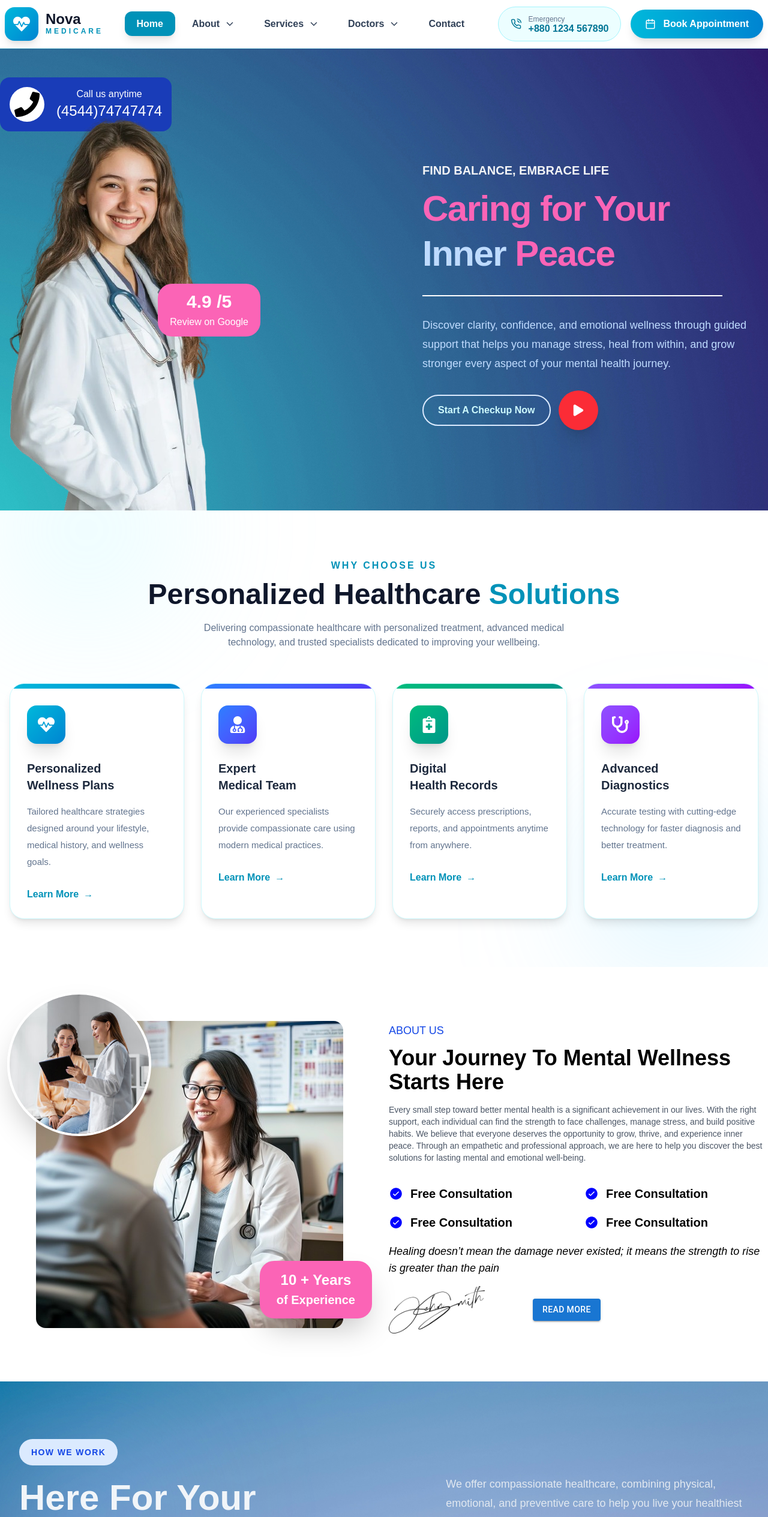
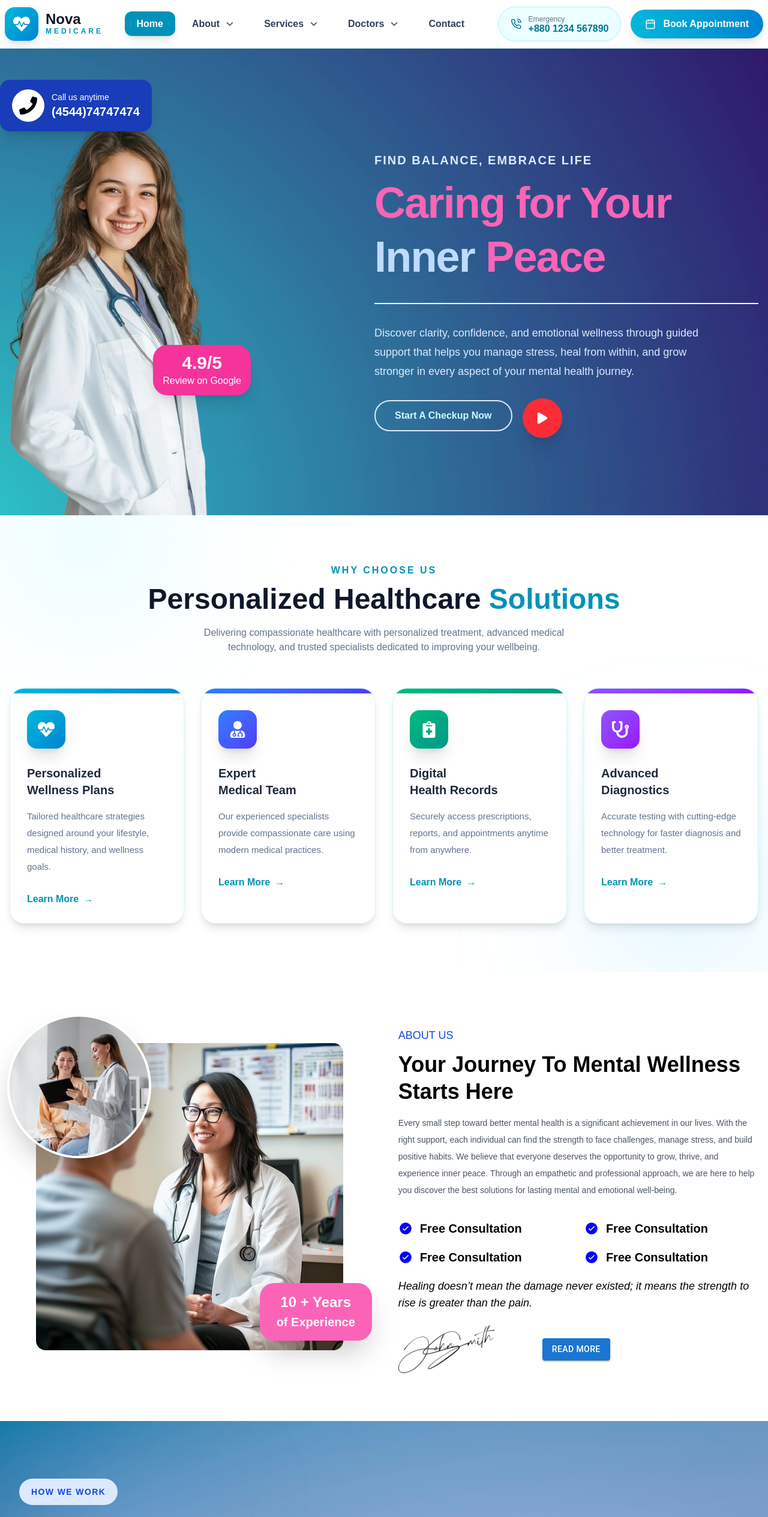
Before and after one commit to kyachingprue/nova-medical-project, a React (Vite) app: page / in a window 1280 px wide. Shown: the top 2529 px of the page at 60% size. Built offline with nearby package versions, Linux system fonts and the light colour scheme.

Commit message:
new code updated

```diff
--- a/src/components/Footer.jsx
+++ b/src/components/Footer.jsx
@@ -14,7 +14,7 @@ const Footer = () => {
       {/* Overlay */}
       <div className="absolute inset-0 bg-[#214ea9]/85"></div>
 
-      <div className="relative max-w-3xl md:max-w-5xl lg:max-w-7xl mx-auto py-20 text-white">
+      <div className="relative max-w-3xl md:max-w-5xl lg:max-w-7xl mx-auto py-20 text-white px-5 md:px-0">
         <div className="grid grid-cols-1 md:grid-cols-2 lg:grid-cols-4 gap-12">
           {/* Logo */}
           <div>
@@ -29,7 +29,7 @@ const Footer = () => {
                   }}
                   className="flex items-center gap-3 cursor-pointer"
                 >
-                  <div className="flex h-14 w-14 items-center justify-center rounded-2xl bg-gradient-to-br from-cyan-500 to-sky-600 text-white shadow-lg">
+                  <div className="flex h-14 w-14 items-center justify-center rounded-2xl bg-linear-to-br from-cyan-500 to-sky-600 text-white shadow-lg">
                     <FaHeartbeat className="text-3xl" />
                   </div>
 
--- a/src/components/Navbar.jsx
+++ b/src/components/Navbar.jsx
@@ -112,7 +112,7 @@ const Navbar = () => {
       transition={{
         duration: 0.5
       }}
-      className="sticky top-0 z-50 border-b border-cyan-100 bg-white/90 backdrop-blur-xl"
+      className="sticky top-0 z-50 border-b border-cyan-100 bg-white/50 backdrop-blur-xl"
     >
       <div className="mx-auto flex h-20 max-w-7xl items-center justify-between px-2">
         {/* Logo */}
@@ -520,7 +520,7 @@ const Navbar = () => {
               </motion.a>
 
               {/* Appointment Button */}
-              <Link to="/book-appointment">
+              <Link to="/book-appoinment">
                 <motion.button
                   whileTap={{
                     scale: 0.96
--- a/src/components/aboutUs/AboutUsPage.jsx
+++ b/src/components/aboutUs/AboutUsPage.jsx
@@ -5,7 +5,7 @@ import { MdOutlineNavigateNext } from "react-icons/md";
 const AboutUsPage = () => {
   return (
     <section className="bg-white">
-      <main className="max-w-3xl md:max-w-5xl lg:max-w-7xl mx-auto py-24">
+      <main className="max-w-3xl md:max-w-5xl lg:max-w-7xl mx-auto py-4 md:py-16 lg:py-24 px-4">
         <div className="flex flex-col md:flex-row gap-5 items-center">
           <div>
             <img
@@ -18,7 +18,7 @@ const AboutUsPage = () => {
             <p className="text-xl font-semibold text-blue-600 uppercase py-3">
               About us
             </p>
-            <h3 className="text-5xl font-bold text-black py-3">
+            <h3 className="text-3xl md:text-5xl font-bold text-black py-3">
               Because Your Mental <br /> Health Matters
             </h3>
             <div className="flex flex-col py-5">
@@ -53,7 +53,7 @@ const AboutUsPage = () => {
             </div>
           </div>
           <div className="bg-blue-800 rounded-2xl p-3">
-            <h3 className="text-4xl font-bold text-white py-3">
+            <h3 className="text-3xl md:text-4xl font-bold text-white py-3">
               Together, We <br /> overcome
             </h3>
             <div className="flex flex-col py-5">
--- a/src/components/home/AboutMental.jsx
+++ b/src/components/home/AboutMental.jsx
@@ -3,31 +3,68 @@ import image2 from "../../assets/images/center-image.jpg";
 import { IoIosCheckmarkCircle } from "react-icons/io";
 import signature from "../../assets/images/signature.png";
 import { Button } from "@mui/material";
+import {motion} from "motion/react"
 
 const AboutMental = () => {
   return (
     <section className="max-w-3xl md:max-w-5xl lg:max-w-7xl mx-auto flex flex-col lg:flex-row justify-between items-center py-20 gap-4">
       <div className="flex-1/2 relative h-full">
-        <img className="rounded-2xl mx-auto" src={image2} alt="Medical Image" />
-        <div className="w-60 h-60 absolute -top-12 left-3 shadow-2xl rounded-full">
+        <img
+          className="rounded-2xl mx-auto px-3 md:px-0"
+          src={image2}
+          alt="Medical Image"
+        />
+        <div className="w-60 h-60 absolute hidden md:block -top-12 left-3 shadow-2xl rounded-full">
           <img
             className="w-full rounded-full border-4 border-white h-full object-cover"
             src={image1}
             alt="About us image"
           />
         </div>
-        <div className="absolute bottom-4 right-3 bg-pink-400 rounded-3xl px-7 py-4 shadow-2xl">
+        <div className="absolute hidden md:block bottom-4 right-3 bg-pink-400 rounded-3xl px-7 py-4 shadow-2xl">
           <h3 className="text-2xl text-center font-extrabold text-white">
-            10 + Years <br /> <span className="text-xl font-bold">of Experience</span>
+            10 + Years <br />{' '}
+            <span className="text-xl font-bold">of Experience</span>
           </h3>
         </div>
       </div>
-      <div className="flex-1/2">
-        <p className="text-lg text-blue-700 uppercase py-3">About Us</p>
-        <h3 className="text-4xl font-bold text-black pb-4">
+      <motion.div
+        initial={{ opacity: 0, x: 50 }}
+        whileInView={{ opacity: 1, x: 0 }}
+        viewport={{ once: true }}
+        transition={{ duration: 0.8 }}
+        className="flex-1/2 w-full px-4"
+      >
+        {/* Section Title */}
+        <motion.p
+          initial={{ opacity: 0, y: 20 }}
+          whileInView={{ opacity: 1, y: 0 }}
+          viewport={{ once: true }}
+          transition={{ delay: 0.1 }}
+          className="text-base sm:text-lg text-blue-700 uppercase py-3"
+        >
+          About Us
+        </motion.p>
+
+        {/* Heading */}
+        <motion.h3
+          initial={{ opacity: 0, y: 20 }}
+          whileInView={{ opacity: 1, y: 0 }}
+          viewport={{ once: true }}
+          transition={{ delay: 0.2 }}
+          className="text-3xl sm:text-4xl font-bold text-black pb-4 leading-tight"
+        >
           Your Journey To Mental Wellness Starts Here
-        </h3>
-        <p className="text-sm text-gray-600 pb-4">
+        </motion.h3>
+
+        {/* Description */}
+        <motion.p
+          initial={{ opacity: 0 }}
+          whileInView={{ opacity: 1 }}
+          viewport={{ once: true }}
+          transition={{ delay: 0.3 }}
+          className="text-sm text-gray-600 pb-4 leading-7"
+        >
           Every small step toward better mental health is a significant
           achievement in our lives. With the right support, each individual can
           find the strength to face challenges, manage stress, and build
@@ -35,36 +72,66 @@ const AboutMental = () => {
           grow, thrive, and experience inner peace. Through an empathetic and
           professional approach, we are here to help you discover the best
           solutions for lasting mental and emotional well-being.
-        </p>
-        <div className="grid grid-cols-2 gap-5 items-center py-5">
-          <div className="flex items-center gap-3">
-            <IoIosCheckmarkCircle size={24} color="blue" />
-            <h4 className="text-xl font-bold text-black">Free Consultation</h4>
-          </div>
-          <div className="flex items-center gap-3">
-            <IoIosCheckmarkCircle size={24} color="blue" />
-            <h4 className="text-xl font-bold text-black">Free Consultation</h4>
-          </div>
-          <div className="flex items-center gap-3">
-            <IoIosCheckmarkCircle size={24} color="blue" />
-            <h4 className="text-xl font-bold text-black">Free Consultation</h4>
-          </div>
-          <div className="flex items-center gap-3">
-            <IoIosCheckmarkCircle size={24} color="blue" />
-            <h4 className="text-xl font-bold text-black">Free Consultation</h4>
-          </div>
-        </div>
-        <p className="text-lg font-medium text-black italic pb-4">
+        </motion.p>
+
+        {/* Features */}
+        <motion.div
+          initial={{ opacity: 0, y: 30 }}
+          whileInView={{ opacity: 1, y: 0 }}
+          viewport={{ once: true }}
+          transition={{ delay: 0.4 }}
+          className="grid grid-cols-1 sm:grid-cols-2 gap-5 items-center py-5"
+        >
+          {[
+            'Free Consultation',
+            'Free Consultation',
+            'Free Consultation',
+            'Free Consultation'
+          ].map((item, index) => (
+            <motion.div
+              key={index}
+              whileHover={{ x: 5 }}
+              transition={{ duration: 0.2 }}
+              className="flex items-center gap-3"
+            >
+              <IoIosCheckmarkCircle size={24} color="blue" />
+              <h4 className="text-lg sm:text-xl font-bold text-black">
+                {item}
+              </h4>
+            </motion.div>
+          ))}
+        </motion.div>
+
+        {/* Quote */}
+        <motion.p
+          initial={{ opacity: 0 }}
+          whileInView={{ opacity: 1 }}
+          viewport={{ once: true }}
+          transition={{ delay: 0.5 }}
+          className="text-base sm:text-lg font-medium text-black italic pb-6"
+        >
           Healing doesn’t mean the damage never existed; it means the strength
-          to rise is greater than the pain
-        </p>
-        <div className="flex gap-20 items-center ">
-          <img src={signature} className="w-40" alt="Signature" />
-          <Button variant="contained">
-            Read more
-          </Button>
-        </div>
-      </div>
+          to rise is greater than the pain.
+        </motion.p>
+
+        {/* Signature + Button */}
+        <motion.div
+          initial={{ opacity: 0, y: 20 }}
+          whileInView={{ opacity: 1, y: 0 }}
+          viewport={{ once: true }}
+          transition={{ delay: 0.6 }}
+          className="flex flex-col sm:flex-row items-center sm:items-center gap-6 sm:gap-20"
+        >
+          <motion.img
+            whileHover={{ scale: 1.05 }}
+            src={signature}
+            className="w-32 sm:w-40"
+            alt="Signature"
+          />
+
+          <Button variant="contained">Read More</Button>
+        </motion.div>
+      </motion.div>
     </section>
   )
 };
--- a/src/components/home/Blogs.jsx
+++ b/src/components/home/Blogs.jsx
@@ -43,7 +43,7 @@ const Blogs = () => {
           <div className="flex flex-col md:flex-row justify-between items-center py-4">
             <div>
               <p className="text-xl font-bold text-blue-700">NEWS LETTER</p>
-              <h3 className="text-5xl font-bold text-black pt-4 pb-8">
+              <h3 className="text-3xl md:text-5xl font-bold text-black pt-4 pb-8">
                 Read Our Latest Blog & <br /> Article
               </h3>
             </div>
@@ -59,7 +59,7 @@ const Blogs = () => {
               </Link>
             </div>
           </div>
-          <div className="grid grid-cols-1 md:grid-cols-2 lg:grid-cols-3 gap-8 py-4">
+          <div className="grid grid-cols-1 md:grid-cols-2 lg:grid-cols-3 gap-8 py-4 px-4 md:px-0">
             {blogs.slice(0, 6).map(blog => (
               <BlogCard key={blog.id} blog={blog} />
             ))}
--- a/src/components/home/Header.jsx
+++ b/src/components/home/Header.jsx
@@ -2,9 +2,37 @@ import { FaPlay } from 'react-icons/fa6'
 import banner from '../../assets/images/background-linear.jpg'
 import girlImage from '../../assets/images/doctor-image.png'
 import { FaPhone } from 'react-icons/fa'
-import { useEffect, useState } from 'react'
-import { motion, AnimatePresence } from 'motion/react'
+import { useEffect, useState, useRef } from 'react'
+import { motion, AnimatePresence, useInView, animate } from 'motion/react'
 import { FaXmark } from 'react-icons/fa6'
+
+
+const CountUp = ({ from = 0, to, duration = 2, suffix = '', decimals = 0 }) => {
+  const ref = useRef(null)
+  const isInView = useInView(ref, { once: true })
+
+  const [count, setCount] = useState(from)
+
+  useEffect(() => {
+    if (!isInView) return
+
+    const controls = animate(from, to, {
+      duration,
+      onUpdate(value) {
+        setCount(value)
+      }
+    })
+
+    return () => controls.stop()
+  }, [isInView, from, to, duration])
+
+  return (
+    <span ref={ref}>
+      {count.toFixed(decimals)}
+      {suffix}
+    </span>
+  )
+}
 
 const Header = () => {
   const [isVideoOpen, setIsVideoOpen] = useState(false)
@@ -28,63 +56,140 @@ const Header = () => {
     >
       <section className="flex flex-col items-center justify-center h-full md:flex-row md:justify-between max-w-3xl md:max-w-5xl lg:max-w-7xl mx-auto">
         <div className="relative">
-          <div className="absolute flex gap-5 rounded-2xl top-2 left-0 bg-blue-800 p-4">
-            <div className="bg-white rounded-full p-2">
-              <FaPhone size={42} />
+          {/* Phone Card */}
+
+          <motion.div
+            initial={{ opacity: 0, x: -50 }}
+            whileInView={{ opacity: 1, x: 0 }}
+            viewport={{ once: true }}
+            transition={{ duration: 0.7 }}
+            className="absolute top-3 left-2 sm:left-4 lg:left-0 z-20 flex items-center gap-3 rounded-2xl bg-blue-800 px-3 py-3 md:px-5 md:py-4 shadow-xl"
+          >
+            <div className="bg-white rounded-full p-2 md:p-3">
+              <FaPhone className="text-xl md:text-3xl" />
             </div>
-            <div className="flex-row gap-1">
-              <p className="text-white text-center">Call us anytime</p>
-              <h2 className="text-2xl font-medium text-white">
+
+            <div>
+              <p className="text-white text-xs md:text-sm">Call us anytime</p>
+
+              <h2 className="text-sm md:text-xl font-semibold text-white">
                 (4544)74747474
               </h2>
             </div>
-          </div>
-          <img
+          </motion.div>
+
+          {/* Doctor Image */}
+
+          <motion.img
+            initial={{ opacity: 0, scale: 0.9 }}
+            whileInView={{ opacity: 1, scale: 1 }}
+            viewport={{ once: true }}
+            transition={{ duration: 0.8 }}
             src={girlImage}
             alt="Girl"
-            className="w-full h-full pt-14 relative object-cover"
+            className="w-full h-auto pt-16 object-cover"
           />
-          <div className="absolute flex flex-col top-88 -right-16 rounded-3xl bg-pink-400 py-3 px-5">
-            <h3 className="text-3xl font-bold text-white text-center pb-1">
-              4.9 /5
+
+          {/* Review Card */}
+
+          <motion.div
+            initial={{ opacity: 0, y: 50 }}
+            whileInView={{ opacity: 1, y: 0 }}
+            viewport={{ once: true }}
+            transition={{ delay: 0.3 }}
+            className="absolute bottom-50 right-2 md:right-4 lg:-right-12 bg-pink-500 rounded-3xl px-4 py-3 shadow-xl"
+          >
+            <h3 className="text-white text-xl md:text-3xl font-bold text-center">
+              <CountUp from={0} to={4.9} decimals={1} />
+              /5
             </h3>
-            <p className="text-white text-sm md:text-base text-center">
+
+            <p className="text-white text-xs md:text-base text-center">
               Review on Google
             </p>
-          </div>
+          </motion.div>
         </div>
-        <div>
-          <p className="text-gray-100 text-xl font-bold py-3">
+        <div className="w-full max-w-xl lg:max-w-2xl mt-10 md:mt-0 text-center md:text-left px-4">
+          {/* Small Heading */}
+          <motion.p
+            initial={{ opacity: 0, y: 20 }}
+            whileInView={{ opacity: 1, y: 0 }}
+            viewport={{ once: true }}
+            transition={{ duration: 0.6 }}
+            className="text-blue-100 text-sm sm:text-base md:text-lg lg:text-xl font-bold tracking-widest uppercase"
+          >
             FIND BALANCE, EMBRACE LIFE
-          </p>
-          <h1 className="hero-title text-4xl md:text-6xl font-black leading-tight tracking-tight text-pink-400">
-            Caring for Your <br />{' '}
-            <span className=" text-blue-200">Inner</span> Peace
-          </h1>
-          <div className="w-125 h-0.5 bg-white my-8"></div>
-          <p className="text-blue-200 text-lg leading-8 max-w-xl">
+          </motion.p>
+
+          {/* Main Title */}
+          <motion.h1
+            initial={{ opacity: 0, x: 40 }}
+            whileInView={{ opacity: 1, x: 0 }}
+            viewport={{ once: true }}
+            transition={{ duration: 0.7, delay: 0.2 }}
+            className="hero-title mt-3 text-4xl sm:text-5xl md:text-6xl lg:text-7xl font-black leading-tight tracking-tight"
+          >
+            <span className="text-pink-400">Caring for Your</span>
+            <br />
+            <span className="text-blue-200">Inner</span>{' '}
+            <span className="text-pink-400">Peace</span>
+          </motion.h1>
+
+          {/* Divider */}
+          <motion.div
+            initial={{ width: 0 }}
+            whileInView={{ width: '100%' }}
+            viewport={{ once: true }}
+            transition={{ duration: 0.8, delay: 0.3 }}
+            className="h-0.5 bg-white my-6 md:my-8 w-40 sm:w-56 md:w-72 lg:w-96 mx-auto md:mx-0"
+          />
+
+          {/* Description */}
+          <motion.p
+            initial={{ opacity: 0 }}
+            whileInView={{ opacity: 1 }}
+            viewport={{ once: true }}
+            transition={{ duration: 0.8, delay: 0.4 }}
+            className="text-blue-100 text-base sm:text-lg leading-7 md:leading-8 max-w-xl mx-auto md:mx-0"
+          >
             Discover clarity, confidence, and emotional wellness through guided
             support that helps you manage stress, heal from within, and grow
-            stronger every aspect of your mental health journey.
-          </p>
-          <div className="flex items-center gap-4 mt-8 ">
-            <button className="border-2 border-blue-100 hover:border-cyan-600 text-cyan-100 hover:bg-cyan-200 hover:text-black px-6 py-3 rounded-full font-semibold active:scale-95 transition-all duration-300 ">
+            stronger in every aspect of your mental health journey.
+          </motion.p>
+
+          {/* Buttons */}
+          <motion.div
+            initial={{ opacity: 0, y: 30 }}
+            whileInView={{ opacity: 1, y: 0 }}
+            viewport={{ once: true }}
+            transition={{ duration: 0.7, delay: 0.5 }}
+            className="flex flex-col sm:flex-row items-center md:items-start gap-5 mt-8"
+          >
+            <button className="w-full sm:w-auto border-2 border-blue-100 hover:border-cyan-500 hover:bg-cyan-200 hover:text-black text-cyan-100 px-8 py-3 rounded-full font-semibold transition-all duration-300 active:scale-95">
               Start A Checkup Now
             </button>
-            <motion.div
+
+            <motion.button
+              type="button"
               onClick={() => setIsVideoOpen(true)}
               animate={{
-                scale: [1, 1.15, 1]
+                scale: [1, 1.12, 1]
               }}
               transition={{
-                duration: 1.5,
+                duration: 1.6,
                 repeat: Infinity
               }}
-              className=" cursor-pointer bg-red-500 rounded-full p-5 text-white shadow-xl"
+              whileHover={{
+                scale: 1.15
+              }}
+              whileTap={{
+                scale: 0.9
+              }}
+              className="cursor-pointer bg-red-500 hover:bg-red-600 rounded-full p-4 sm:p-5 mb-9 md:mb-0 text-white shadow-xl"
             >
-              <FaPlay size={20} />
-            </motion.div>
-          </div>
+              <FaPlay className="text-lg sm:text-xl" />
+            </motion.button>
+          </motion.div>
         </div>
       </section>
       <AnimatePresence>
--- a/src/components/home/HomeServices.jsx
+++ b/src/components/home/HomeServices.jsx
@@ -28,7 +28,7 @@ const HomeServices = () => {
           <p className="text-xl uppercase font-bold text-blue-700 text-center py-3">
             Our Services
           </p>
-          <h2 className="text-5xl text-center font-extrabold text-black">
+          <h2 className="text-3xl md:text-5xl text-center font-extrabold text-black">
             Breaking Stigmas, Building Strength
           </h2>
         </div>
--- a/src/pages/blog/AllBlogs.jsx
+++ b/src/pages/blog/AllBlogs.jsx
@@ -81,7 +81,7 @@ const AllBlogs = () => {
               </div>
             </div>
           </div>
-          <div className="grid grid-cols-1 md:grid-cols-2 lg:grid-cols-3 gap-8 py-4">
+          <div className="grid grid-cols-1 md:grid-cols-2 lg:grid-cols-3 gap-8 py-4 px-4 md:px-0">
             {blogs.map(blog => (
               <BlogCard key={blog.id} blog={blog} />
             ))}
```
Also changed, not shown: src/components/home/OurSpecialist.jsx (+9 -9 lines).
